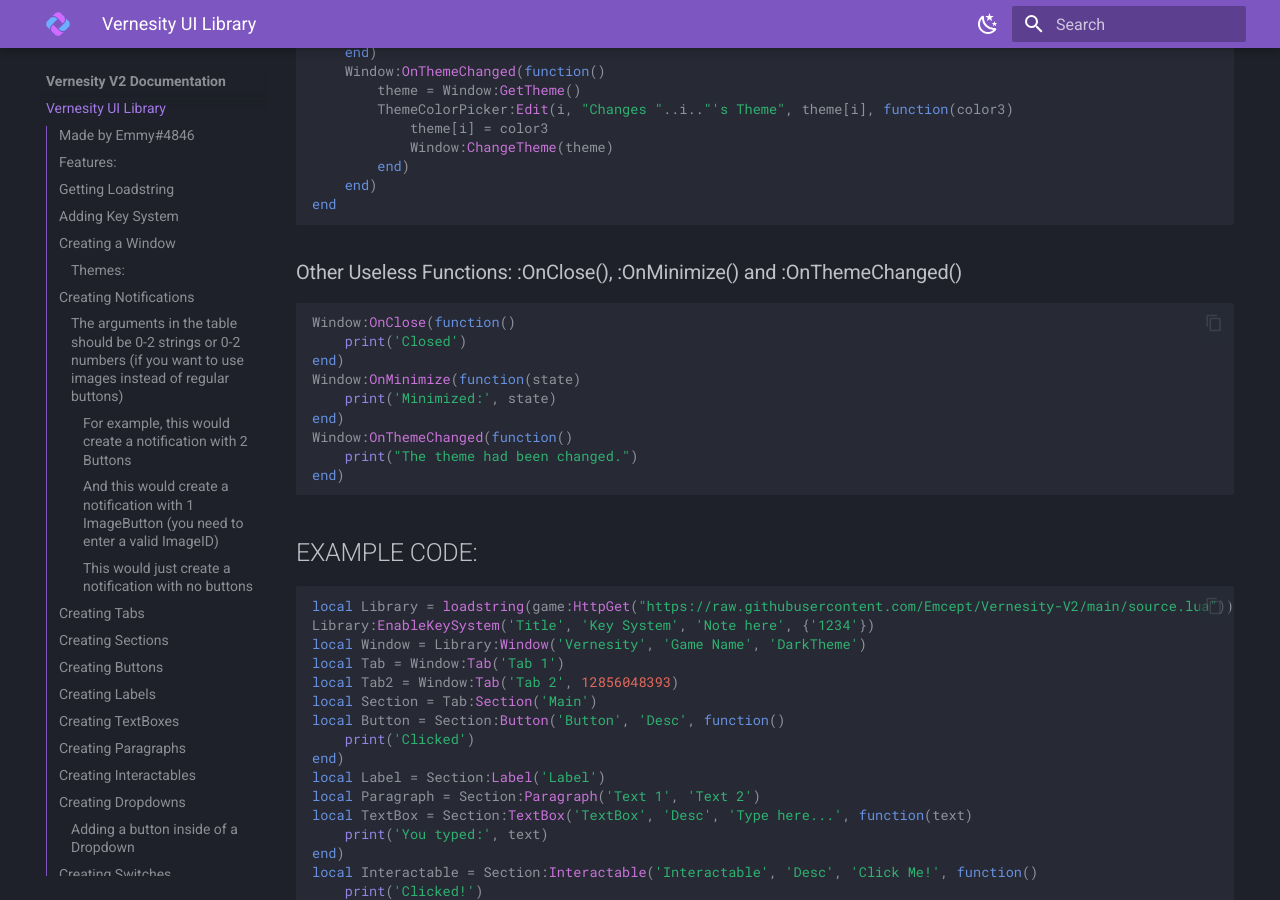
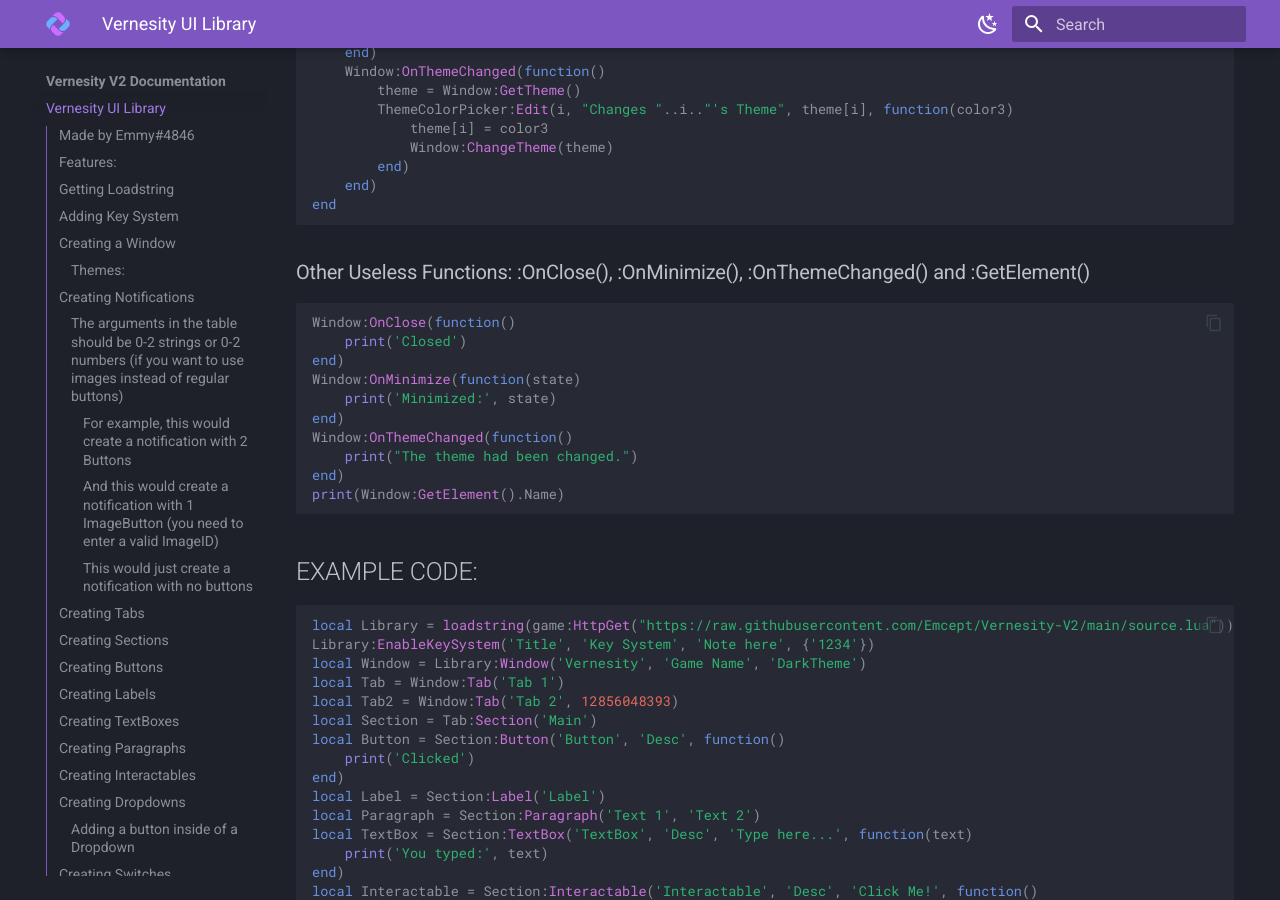
Before and after one commit to Emcept/Vernesity-V2-Documentation, an MkDocs documentation site: the page built from docs/index.md, in a window 1280 px wide and 900 px high, scrolled down 5611 px. Built offline with MkDocs 1.6.1 and Material for MkDocs 9.7.7, drawn with Linux system fonts in a browser that asks for light colours.

Commit message:
Update index.md

````diff
--- a/docs/index.md
+++ b/docs/index.md
@@ -256,7 +256,7 @@
 
 
 
-### Other Useless Functions: :OnClose(<Function>), :OnMinimize(<Function>) and :OnThemeChanged(<Function>)
+### Other Useless Functions: :OnClose(<Function>), :OnMinimize(<Function>), :OnThemeChanged(<Function>) and <Element>:GetElement()
 ```Lua
 Window:OnClose(function()
 	print('Closed')
@@ -267,6 +267,7 @@
 Window:OnThemeChanged(function()
 	print("The theme had been changed.")
 end)
+print(Window:GetElement().Name)
 ```
 
 
````
